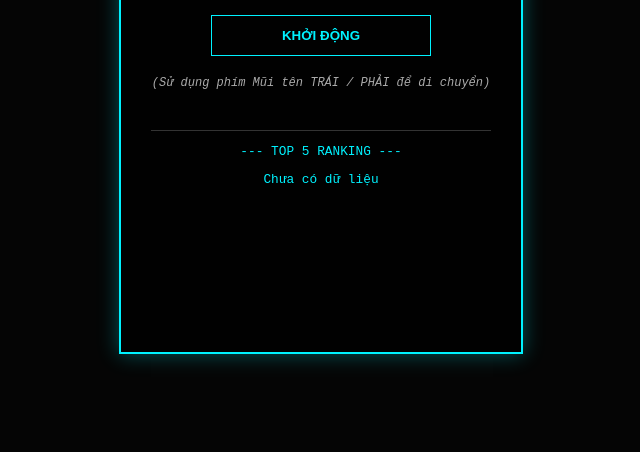
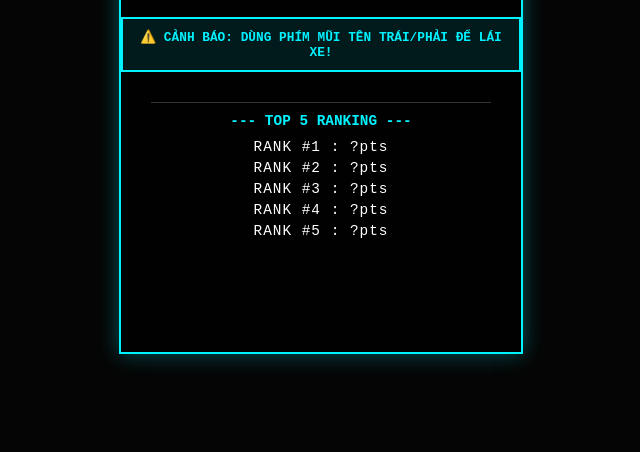
Before and after one commit to trieungocha501-cell/Asphalt-Fury, a plain HTML site: page index.html in a window 1280 px wide. Shown: the part 348-800 px from the top of the page, without its empty margins (319-959 px from the left). Drawn offline with Linux system fonts and the light colour scheme.

Commit message:
Update index.html

```diff
--- a/index.html
+++ b/index.html
@@ -10,15 +10,18 @@
         .overlay { position: absolute; top: 0; left: 0; width: 100%; height: 100%; background: rgba(0,0,0,0.95); display: flex; flex-direction: column; justify-content: center; align-items: center; z-index: 20; text-align: center; }
 
         .fury-title { font-size: 2.8rem; color: #fff; text-shadow: 0 0 10px #00f2ff; margin: 0; font-weight: 900; }
-        .warning-text { color: #ff0055; font-size: 0.9rem; margin-bottom: 10px; font-weight: bold; letter-spacing: 1px; text-transform: uppercase; }
-        .instruction { color: #aaa; font-size: 0.75rem; margin-bottom: 20px; font-style: italic; }
+        .warning-text { color: #ff0055; font-size: 0.9rem; margin-bottom: 10px; font-weight: bold; letter-spacing: 1px; }
+
+        /* PHẦN LƯU Ý DI CHUYỂN CẬP NHẬT */
+        .move-note { color: #00f2ff; font-size: 0.8rem; margin: 15px 0; font-weight: bold; border: 2px solid #00f2ff; padding: 10px; background: rgba(0, 242, 255, 0.1); text-transform: uppercase; }
 
         #score-board { position: absolute; top: 15px; left: 15px; color: #00f2ff; font-weight: bold; z-index: 10; font-size: 1.1rem; }
 
-        button { padding: 12px 30px; margin: 8px; background: transparent; border: 1px solid #00f2ff; color: #00f2ff; cursor: pointer; text-transform: uppercase; font-weight: bold; transition: 0.3s; width: 220px; }
+        button { padding: 12px 30px; margin: 5px; background: transparent; border: 1px solid #00f2ff; color: #00f2ff; cursor: pointer; text-transform: uppercase; font-weight: bold; transition: 0.3s; width: 220px; }
         button:hover { background: #00f2ff; color: #000; box-shadow: 0 0 15px #00f2ff; }
 
-        .leaderboard { margin-top: 20px; border-top: 1px solid #333; width: 85%; font-size: 0.8rem; color: #00f2ff; }
+        .leaderboard { margin-top: 15px; border-top: 1px solid #333; width: 85%; font-size: 0.9rem; color: #00f2ff; }
+        .rank-item { color: #fff; margin: 5px 0; letter-spacing: 1px; }
         .hidden { display: none !important; }
     </style>
 </head>
@@ -30,11 +33,14 @@
         <div id="start-screen" class="overlay">
             <h1 class="fury-title">ASPHALT FURY</h1>
             <p class="warning-text">NÉ TRÁNH HOẶC BỊ NGHIỀN NÁT!</p>
+
             <button onclick="initGame()">KHỞI ĐỘNG</button>
-            <p class="instruction">(Sử dụng phím Mũi tên TRÁI / PHẢI để di chuyển)</p>
+
+            <div class="move-note">⚠️ CẢNH BÁO: DÙNG PHÍM MŨI TÊN TRÁI/PHẢI ĐỂ LÁI XE!</div>
+
             <div class="leaderboard">
-                <p>--- TOP 5 RANKING ---</p>
-                <div id="rank-list">Chưa có dữ liệu</div>
+                <p style="margin: 10px 0; font-weight: bold;">--- TOP 5 RANKING ---</p>
+                <div id="rank-list"></div>
             </div>
         </div>
 
@@ -91,19 +97,24 @@
         }
 
         function updateRanking(s) {
-            let r = JSON.parse(localStorage.getItem('af_ranks_final')) || [];
+            let r = JSON.parse(localStorage.getItem('af_final_rank_sys')) || [];
             r.push(s); r.sort((a, b) => b - a);
-            localStorage.setItem('af_ranks_final', JSON.stringify(r.slice(0, 5)));
+            localStorage.setItem('af_final_rank_sys', JSON.stringify(r.slice(0, 5)));
         }
 
         function displayRanking() {
-            const r = JSON.parse(localStorage.getItem('af_ranks_final')) || [];
-            document.getElementById('rank-list').innerHTML = r.length ? r.map((s, i) => `#${i+1}: ${s} PTS`).join('<br>') : "Chưa có dữ liệu";
+            const r = JSON.parse(localStorage.getItem('af_final_rank_sys')) || [];
+            const list = document.getElementById('rank-list');
+            list.innerHTML = "";
+            // Luôn hiển thị đủ 5 dòng, nếu trống thì hiện ?pts
+            for(let i=0; i<5; i++) {
+                const scoreDisplay = r[i] !== undefined ? `${r[i]} pts` : "?pts";
+                list.innerHTML += `<div class="rank-item">RANK #${i+1} : ${scoreDisplay}</div>`;
+            }
         }
 
         function loop() {
             if (!gameActive) return;
-
             roadOffset = (roadOffset + speed) % 50;
             if (keys['ArrowLeft'] && player.x > 10) player.x -= 8;
             if (keys['ArrowRight'] && player.x < 345) player.x += 8;
@@ -124,7 +135,7 @@
                         document.getElementById('final-score').innerText = `SCORE: ${score}`;
                     } else {
                         score += 250;
-                        playSfx(900, 'sine', 0.1);
+                        playSfx(1100, 'sine', 0.1);
                         obstacles.splice(i, 1);
                     }
                 }
@@ -132,7 +143,7 @@
             });
 
             ctx.clearRect(0, 0, 400, 600);
-            ctx.strokeStyle = "rgba(0, 242, 255, 0.15)"; ctx.setLineDash([30, 20]); ctx.lineDashOffset = -roadOffset;
+            ctx.strokeStyle = "rgba(0,242,255,0.15)"; ctx.setLineDash([30, 20]); ctx.lineDashOffset = -roadOffset;
             ctx.beginPath(); ctx.moveTo(200, 0); ctx.lineTo(200, 600); ctx.stroke();
 
             ctx.fillStyle = "#fff"; ctx.shadowBlur = 15; ctx.shadowColor = "#00f2ff";
@@ -143,7 +154,6 @@
                 if (obj.type === 'point') { ctx.beginPath(); ctx.arc(obj.x+12, obj.y+12, 10, 0, Math.PI*2); ctx.fill(); }
                 else { ctx.shadowBlur = 0; ctx.fillRect(obj.x, obj.y, obj.w, obj.h); }
             });
-
             document.getElementById('current-score').innerText = score;
             speed = 6 + Math.floor(score / 2000);
             frameCount++;
```
